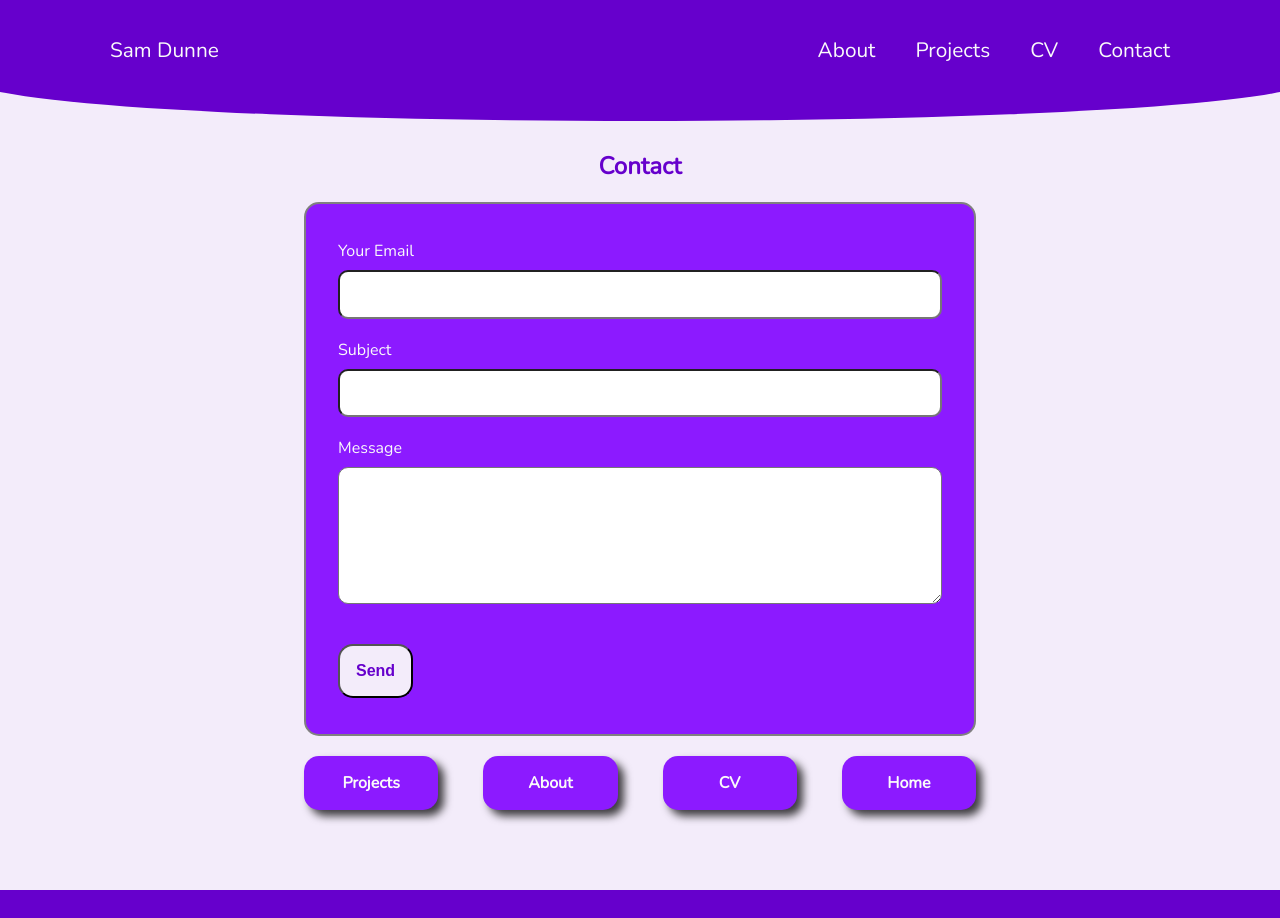
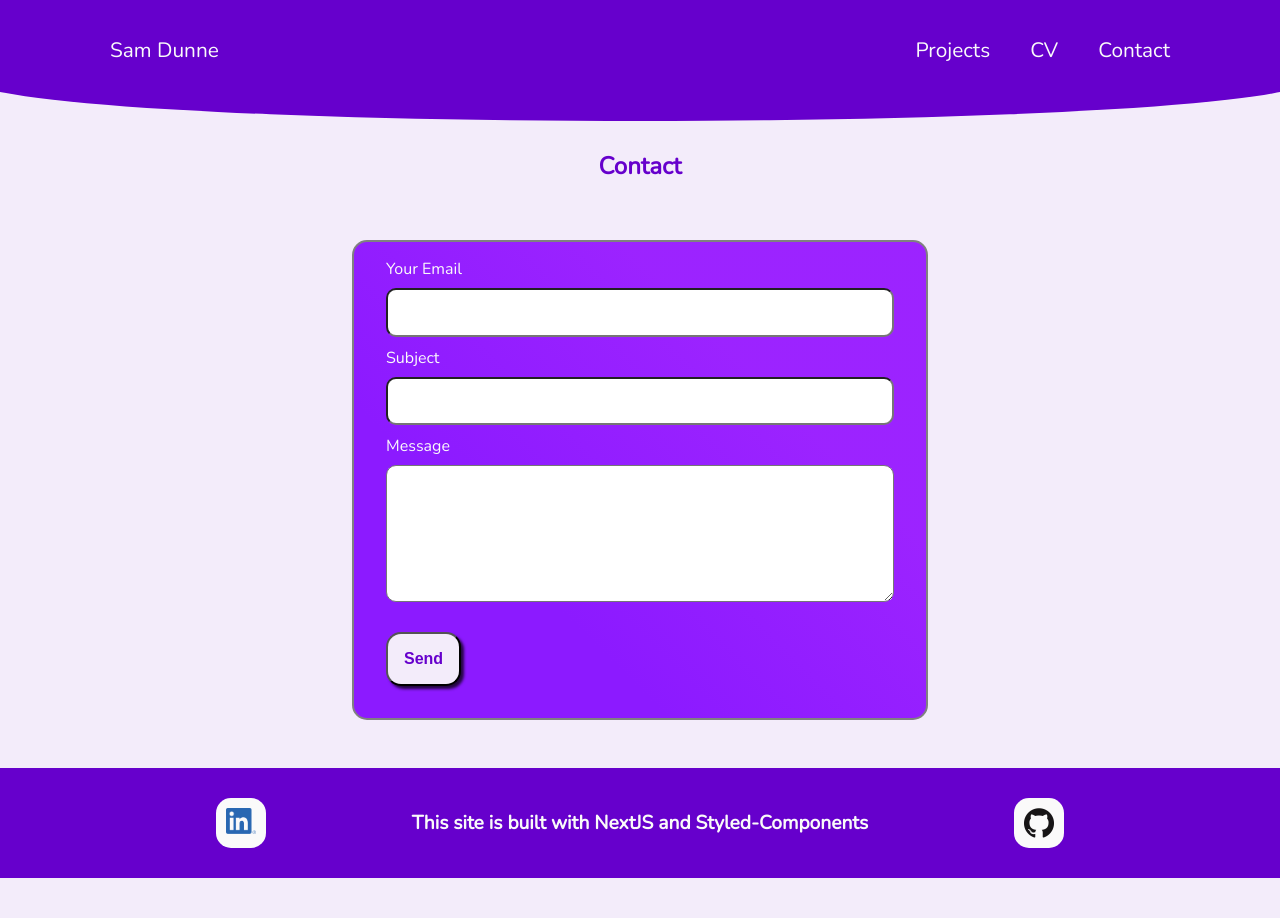
Before and after one commit to Sam-Dunne/portfolio-next-styledcomponents, a Next.js app: page /contact in a window 1280 px wide. Shown: the top 918 px of the page. After the commit the page ends 878 px from the top, so only its background shows below. Built offline with nearby package versions, Linux system fonts and the light colour scheme.

Commit message:
fitting better into viewport and responsive improvement

```diff
--- a/components/Footer.js
+++ b/components/Footer.js
@@ -18,7 +18,7 @@ const FooterImagesContainer = styled.div`
     display: flex;
     justify-content: space-around;
     align-items: center;
-    margin-bottom: 15px;
+    /* margin-bottom: 15px; */
 
 `;
 
@@ -33,8 +33,8 @@ const FooterImageWrapper = styled.div`
 
 
     @media ${device.tablet} {
-        width: 80px;
-        height: 80px;
+        /* width: 80px;
+        height: 80px; */
     }
 
     &:hover {
--- a/components/Navbar.js
+++ b/components/Navbar.js
@@ -140,9 +140,9 @@ const Navbar = ({ isOpen, mobile }) => {
                             </MobileBurger>
                         </MobileNavBurgerWrapper>
                         <MobileNavLinkWrapper>
-                            <Link href='/about' passHref>
+                            {/* <Link href='/about' passHref>
                                 <NavLink mobile onClick={handleNavClick}>About</NavLink>
-                            </Link>
+                            </Link> */}
                             <Link href='/projects' passHref>
                                 <NavLink mobile onClick={handleNavClick}>Projects</NavLink>
                             </Link>
@@ -180,9 +180,9 @@ const Navbar = ({ isOpen, mobile }) => {
                         {/* Hamburger Icon */}
                         <MobileBurger ><GiHamburger tabIndex='0' onClick={handleNavClick}></GiHamburger></MobileBurger>
                         <NonHomeViewLinks>
-                            <Link href='/about' passHref>
+                            {/* <Link href='/about' passHref>
                                 <NavLink>About</NavLink>
-                            </Link>
+                            </Link> */}
                             <Link href='/projects' passHref>
                                 <NavLink>Projects</NavLink>
                             </Link>
--- a/globalstyle.js
+++ b/globalstyle.js
@@ -26,10 +26,21 @@ export const Container = styled.div`
     z-index: 1;
     width: 100%;
     padding-bottom: 10px 50px;
-    min-height: 65vh;
+    min-height: 72vh;
     height: fit-content;
-    margin-bottom: 20px;
+    /* margin-bottom: 20px; */
     position: relative;
+    display: flex;
+    justify-content: center;
+    flex-wrap:wrap;
+    align-items: center;
+
+    @media ${device.tablet} {
+
+    }
+    @media ${device.laptopL} {
+
+    }
 
 `;
 
@@ -47,10 +58,12 @@ export const Section = styled.section`
         justify-content: space-around;
         padding: 30px 30px;
         flex-direction: ${props => props.picFirst ? 'row-reverse' : 'row'};
+        margin: 40px auto 80px auto;
     }
     @media ${device.laptopL} {
         justify-content: space-evenly;
-        margin: 20px auto;
+        /* margin: 40px auto 0px auto; */
+
         padding: 30px 0;
         width: 60vw;
     }
@@ -194,7 +207,7 @@ export const HeaderTitle = styled.h1`
     font-weight: 600;
     font-size: 0.5rem;
     color: #6600CC;
-    font-size: ${props => props.small ? '1.3rem' : '2.2rem'};
+    font-size: ${props => props.small ? '1.3rem' : '1.5rem'};
     margin: 20px 0 10px 0;
     text-align: center;
 
@@ -220,8 +233,8 @@ export const HeroH3 = styled.h6`
 
 export const LinkGrid = styled.div`
 display: grid;
-grid-template-columns: 1fr 1fr;
-grid-template-rows: 1fr 1fr;
+grid-template-columns: 1fr 1fr 1fr;
+grid-template-rows: 1fr;
 grid-gap: 35px;
 width: 18em;
 height: fit-content;
@@ -233,10 +246,11 @@ margin: 0 auto 80px auto;
     width: 24em;
 }
 @media ${device.laptopL} {
-    grid-template-columns: 1fr 1fr 1fr 1fr;
+    display: none;
+    /* grid-template-columns: 1fr 1fr 1fr;
     grid-template-rows: 1fr;
     width: 42em;
-    grid-gap: 45px;
+    grid-gap: 45px; */
 }
 `;
 
--- a/pages/contact.js
+++ b/pages/contact.js
@@ -14,7 +14,7 @@ const FormItem = styled.div`
     /* display: flex;
     justify-content: space-between;
     align-items: center; */
-    margin: 20px auto;
+    margin: 0px auto 10px auto;
 
     @media ${device.tablet} {
     }
@@ -28,12 +28,16 @@ const ContactForm = styled.form`
     padding: 1em 2em;
     border: 2px solid gray;
     border-radius:15px;
-    background-color: #8c1aff;
+    /* background-color: #8c1aff; */
+    background: rgb(140,26,255);
+background: linear-gradient(45deg, rgba(140,26,255,1) 30%, rgba(152,26,255,0.9587185215883228) 71%);
     @media ${device.tablet} {
         width: 24em;
+
     }
     @media ${device.laptopL} {
-        width: 42em;
+        width: 36em;
+        height: 30em;
     }
 `;
 
@@ -48,6 +52,8 @@ const Submit = styled.button`
     font-weight: 600;
     font-size: 1rem;
     color: #6600CC;
+    box-shadow: 3px 3px 3px 0px rgba(0,0,0,0.75);
+
     transition:
         background-color 100ms ease-in,
         transform 100ms ease-in;
@@ -85,9 +91,9 @@ const Contact = ({ small }) => {
             fetch('/api/contact', {
                 method: 'PUT',
                 headers: {
-                    'Content-Type' : 'application/json'
+                    'Content-Type': 'application/json'
                 },
-                body: JSON.stringify({from, subject, message})
+                body: JSON.stringify({ from, subject, message })
             })
                 .then(res => {
                     // alert('Thanks for the Message!', `${result.newEmail.from}`)
@@ -99,7 +105,7 @@ const Contact = ({ small }) => {
 
         } catch (error) {
             console.log(error);
-                res.status(400);
+            res.status(400);
         }
     }
     // const handleSubmit = (e) => {
@@ -123,8 +129,8 @@ const Contact = ({ small }) => {
             <Head>
                 <title>Contact</title>
             </Head>
+            <HeaderTitle>Contact</HeaderTitle>
             <Container>
-                <HeaderTitle>Contact</HeaderTitle>
                 {/* <ContactContainer> */}
                 {/* <div> */}
                 <ContactForm>
@@ -146,13 +152,13 @@ const Contact = ({ small }) => {
                 </ContactForm >
                 {/* </div> */}
                 {/* </ContactContainer> */}
-                <LinkGrid>
-                    <InPageLink href='/projects' >Projects</InPageLink>
-                    <InPageLink href='/about' >About</InPageLink>
-                    <InPageLink href='/cv' >CV</InPageLink>
-                    <InPageLink href='/' >Home</InPageLink>
-                </LinkGrid>
             </Container>
+            <LinkGrid>
+                <InPageLink href='/projects' >Projects</InPageLink>
+                {/* <InPageLink href='/about' >About</InPageLink> */}
+                <InPageLink href='/cv' >CV</InPageLink>
+                <InPageLink href='/' >Home</InPageLink>
+            </LinkGrid>
 
 
 
--- a/pages/cv.js
+++ b/pages/cv.js
@@ -26,7 +26,7 @@ const CVImageWrapper = styled.div`
         width: 80vw;
     }
     @media ${device.laptop} {
-        width: 60vw;
+        width: 40vw;
     }
     `;
 
@@ -47,7 +47,7 @@ export default function CV() {
                 </CVImageWrapper>
             </CVContainer>
             <LinkGrid>
-                <InPageLink href='/about' >About</InPageLink>
+                {/* <InPageLink href='/about' >About</InPageLink> */}
                 <InPageLink href='/projects' >Projects</InPageLink>
                 <InPageLink href='/contact' >Contact</InPageLink>
                 <InPageLink href='/' >Home</InPageLink>
```
Also changed, not shown: pages/about.js (+23 -23 lines), pages/index.js (+7 -7 lines), pages/projects.js (+14 -12 lines).
